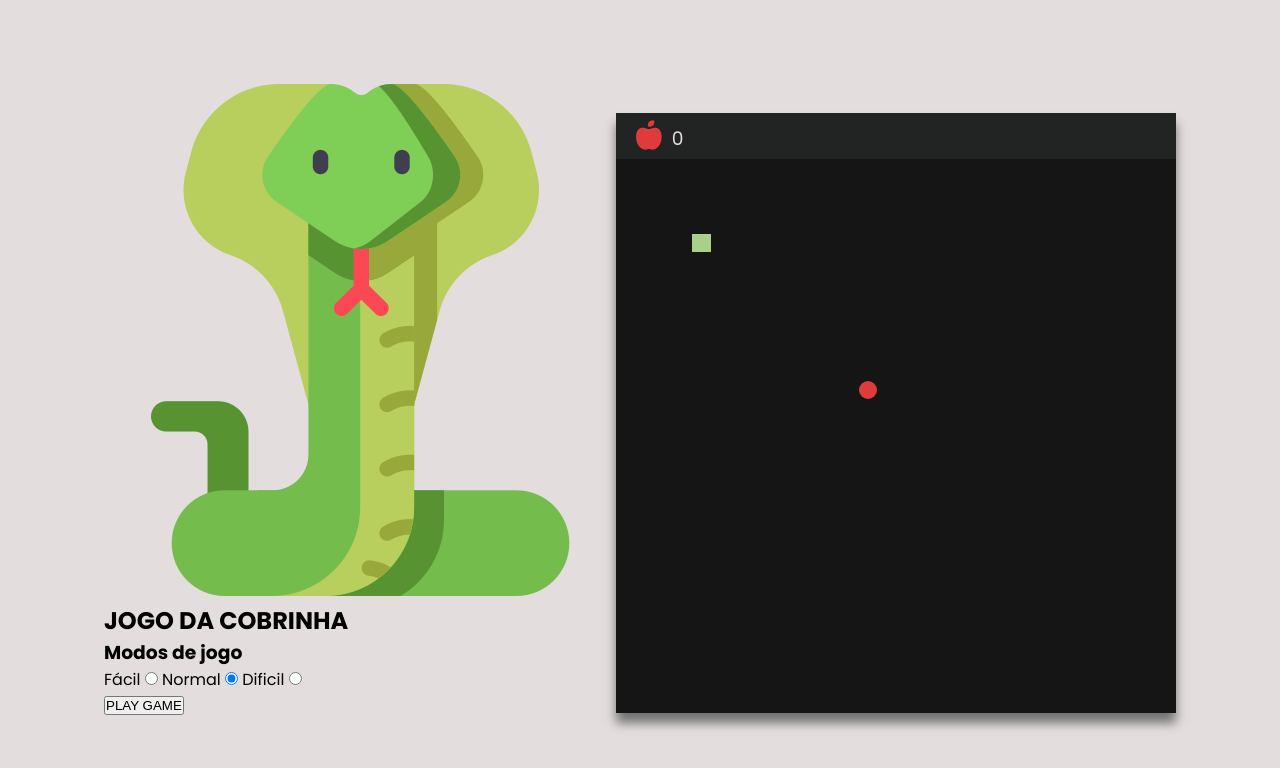
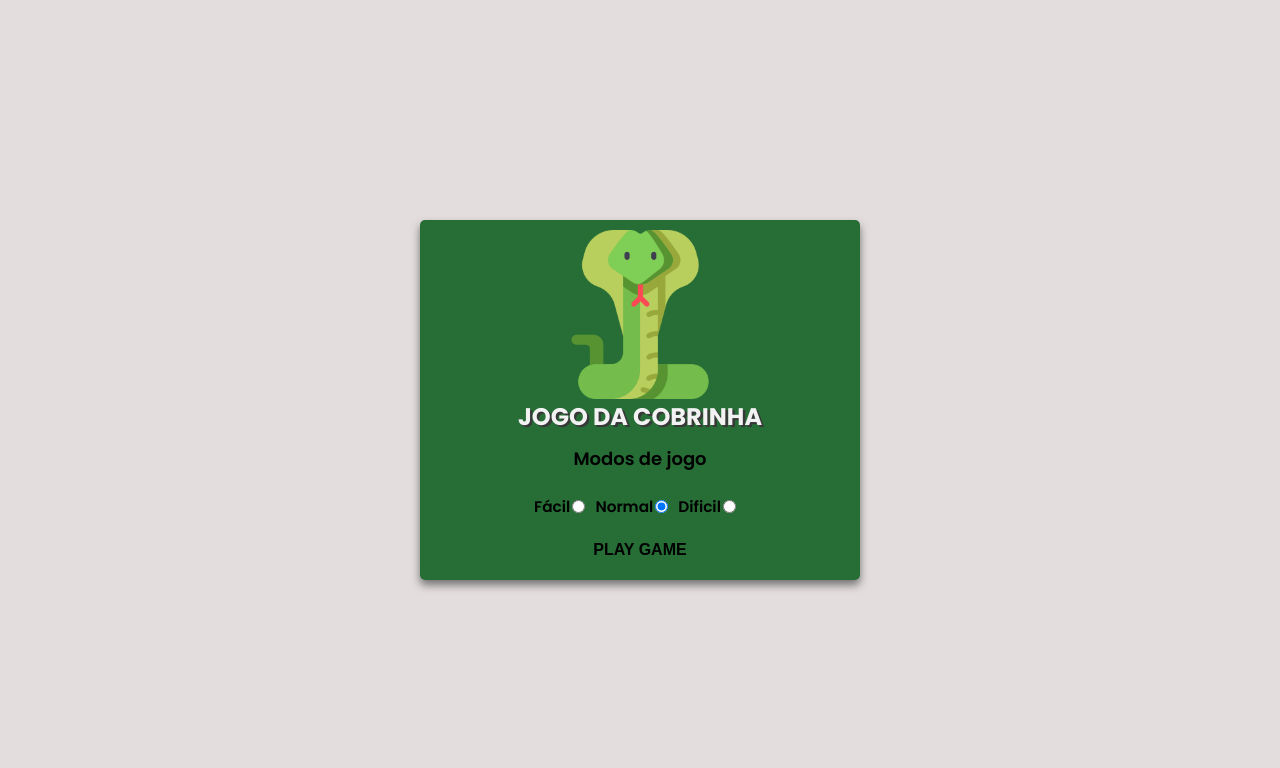
Before and after one commit to RonaldoFidelis/Snake-game, a plain HTML site: page index.html in a window 1280 px wide. Drawn offline with Linux system fonts and the light colour scheme.

Commit message:
feat:addStyleMenu

```diff
--- a/style.css
+++ b/style.css
@@ -14,11 +14,100 @@ body {
     justify-content: center;
 }
 
+.start-game {
+    width: 55vmin;
+    height: 45vmin;
+    display: flex;
+    flex-direction: column;
+    margin: auto;
+    padding: 10px;
+    flex-wrap: wrap;
+    align-items: center;
+    justify-content: center;
+    background-color: #266e36;
+    border-radius: 5px;
+    box-shadow: 0px 5px 8px #727272;
+}
+
+.container-snake{
+    width: 100%;
+    height: 60%;
+    display: flex;
+    flex-direction: column;
+    align-items: center;
+    justify-content: center;
+}
+
+.img-snake {
+    width: 40%;
+    height: 90%;
+    overflow: hidden;
+}
+
+.content-menu {
+    width: 100%;
+    height: 40%;
+    display: flex;
+    flex-direction: column;
+    align-items: center;
+    justify-content: space-around;
+}
+
+.name-game{
+    font-size: 18pt;
+    color: #f2f2f2;
+    font-weight: 700;
+    text-shadow: 0.1em 0.1em #383838
+}
+
+.title-mods {
+    text-align: center;
+    font-size: 13.5pt;
+    font-weight: 600;
+    color: #000000;
+}
+
+.mods {
+    display: flex;
+    flex-direction: row;
+    font-size: 11.5pt;
+    font-weight: 600;
+    color: #000000;
+}
+
+label {
+    padding-right:2px;
+}
+
+label:hover {
+    cursor: pointer;
+    color: #f2f2f2;
+}
+
+input{
+    cursor: pointer;
+    margin-right:10px;
+}
+
+.btn-start{
+    text-align: center;
+    border: none;
+    background: none;
+    font-size: 12pt;
+    font-weight: 600;
+    color: #000000;
+    cursor: pointer;
+}
+
+.btn-start:hover{
+    color:#f2f2f2;
+}
+
 .container {
     width: 70vmin;
     height: 75vmin;
     margin-top:25px;
-    display: flex;
+    display: none;
     flex-direction: column;
     background-color: #151515;
     box-shadow: 0px 10px 10px #727272;
@@ -125,12 +214,29 @@ body {
 }
 
 @media (max-width:720px) {
+    .start-game{
+        min-width: 60vmin;
+        min-height: 50vmin ;
+    }
+    .name-game{
+        font-size: 10pt;
+    }
     .container{
-        width: 90vmin;
+        min-width: 90vmin;
         height: 95vmin;
-    }
+    };
+
     .game-over{
         width: 55vmin;
         height: 35vmin;
     }
+    .title-game{
+
+    }
+    .score-gameOver{
+        font-size: 8pt;
+    }
+    .restart-game{
+
+    }
 }
```
